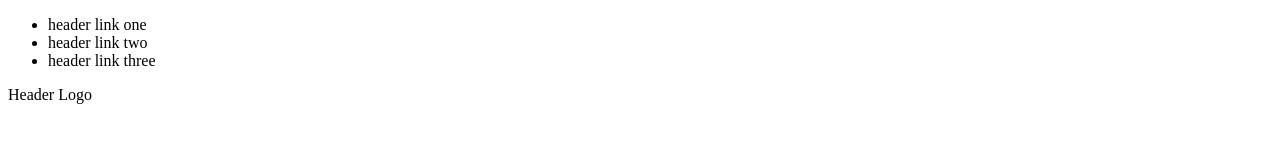
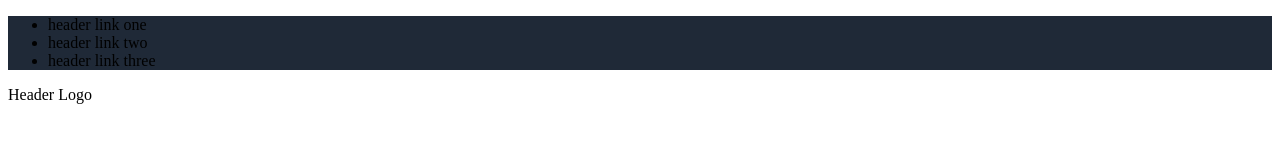
Before and after one commit to p3rc1/top-landing-page, a plain HTML site: page index.html in a window 1280 px wide. Drawn offline with Linux system fonts and the light colour scheme.

Commit message:
Adding the style.css file to the header. Change .header for .top-right-menu

```diff
--- a/index.html
+++ b/index.html
@@ -1,6 +1,7 @@
 <!DOCTYPE html>
 <html>
     <head>
+        <link rel="stylesheet" href="style.css">
         <ul class="top-right-menu">
             <li>header link one</li>
             <li>header link two</li>
--- a/style.css
+++ b/style.css
@@ -1,3 +1,3 @@
-.head {
-    background: "#1f2937"
+.top-right-menu {
+    background: #1f2937;
 }
```
